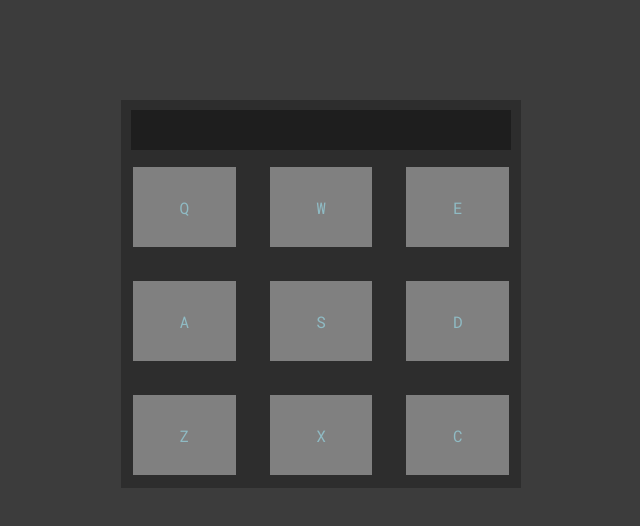
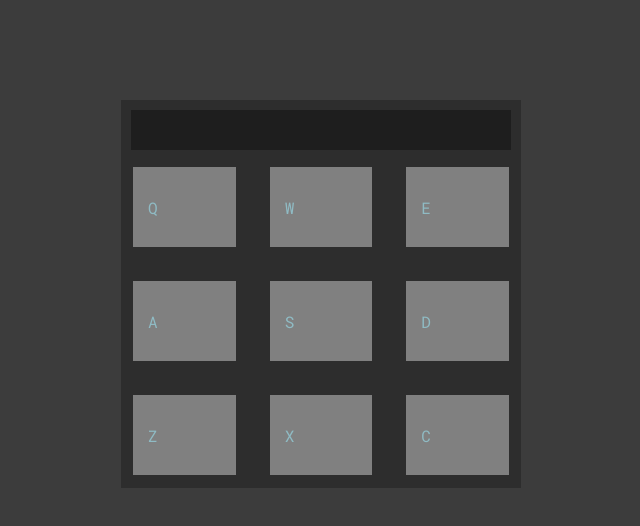
Before and after one commit to nthnmillar/pomodoro-react, a React (Create React App) app: page / in a window 1280 px wide. Shown: the top 526 px of the page, without its empty margins (319-959 px from the left). Built offline with nearby package versions, Linux system fonts and the light colour scheme.

Commit message:
Refactored code to meet conditions of FCC test

```diff
--- a/src/App.js
+++ b/src/App.js
@@ -1,5 +1,13 @@
+import drum1 from './audio/909-HiHatClosed-D2.wav';
+import drum2 from './audio/909-HiHatOpen-D0.wav';
+import drum3 from './audio/909-HiTom-0D0.wav';
+import drum4 from './audio/909-HiTom-7D0.wav';
+import drum5 from './audio/909-HiTom-AD0.wav';
+import drum6 from './audio/909-Kick-T0A0A7.wav';
+import drum7 from './audio/909-Kick-T3A0D0.wav';
+import drum8 from './audio/909-Kick-T7A0D0.wav';
+import drum9 from './audio/909-LoTom-0D0.wav';
 import React, {useState, useEffect } from 'react';
-import SoundPlay from './SoundPlay';
 import 'bootstrap';
 
 function useKey(key){
@@ -22,15 +30,26 @@ function useKey(key){
     }
   },[key])
 
-  SoundPlay(key);
+  console.log("pressed key", key)
+  console.log("press", press)
+
+  if (document.readyState === "complete"){
+    playSound(key);
+  }
+
   return press
+}
+
+function playSound(key){
+  document.getElementById(key).play();
 }
 
 function DrumButton(props){
     console.log("DrumButton", props.btnName);
     return (
-      <div className="drum-pad col" onClick={() => {SoundPlay(props.btnName)}}>
-        <p className="text-center">{props.btnName}</p>
+      <div className="drum-pad col" id={"drum-pad-" + props.btnName} onClick={() => {playSound(props.btnName)}} >
+        {props.btnName}
+        <audio className="clip" id={props.btnName} src = {props.srcName}></audio>
         {useKey(props.btnName)}
       </div>
     )
@@ -42,19 +61,19 @@ function App(){
         <div id="display">
         </div>
           <div className="row" id="row-1">
-            <DrumButton btnName="Q"/>
-            <DrumButton btnName="W"/>
-            <DrumButton btnName="E"/>
+            <DrumButton btnName="Q" srcName={drum1}/>
+            <DrumButton btnName="W" srcName={drum2}/>
+            <DrumButton btnName="E" srcName={drum3}/>
           </div>
           <div className="row">
-            <DrumButton btnName="A"/>
-            <DrumButton btnName="S"/>
-            <DrumButton btnName="D"/>
+            <DrumButton btnName="A" srcName={drum4}/>
+            <DrumButton btnName="S" srcName={drum5}/>
+            <DrumButton btnName="D" srcName={drum6}/>
           </div>
           <div className="row">
-            <DrumButton btnName="Z"/>
-            <DrumButton btnName="X"/>
-            <DrumButton btnName="C"/>
+            <DrumButton btnName="Z" srcName={drum7}/>
+            <DrumButton btnName="X" srcName={drum8}/>
+            <DrumButton btnName="C" srcName={drum9}/>
           </div>
       </div>
     )
```
